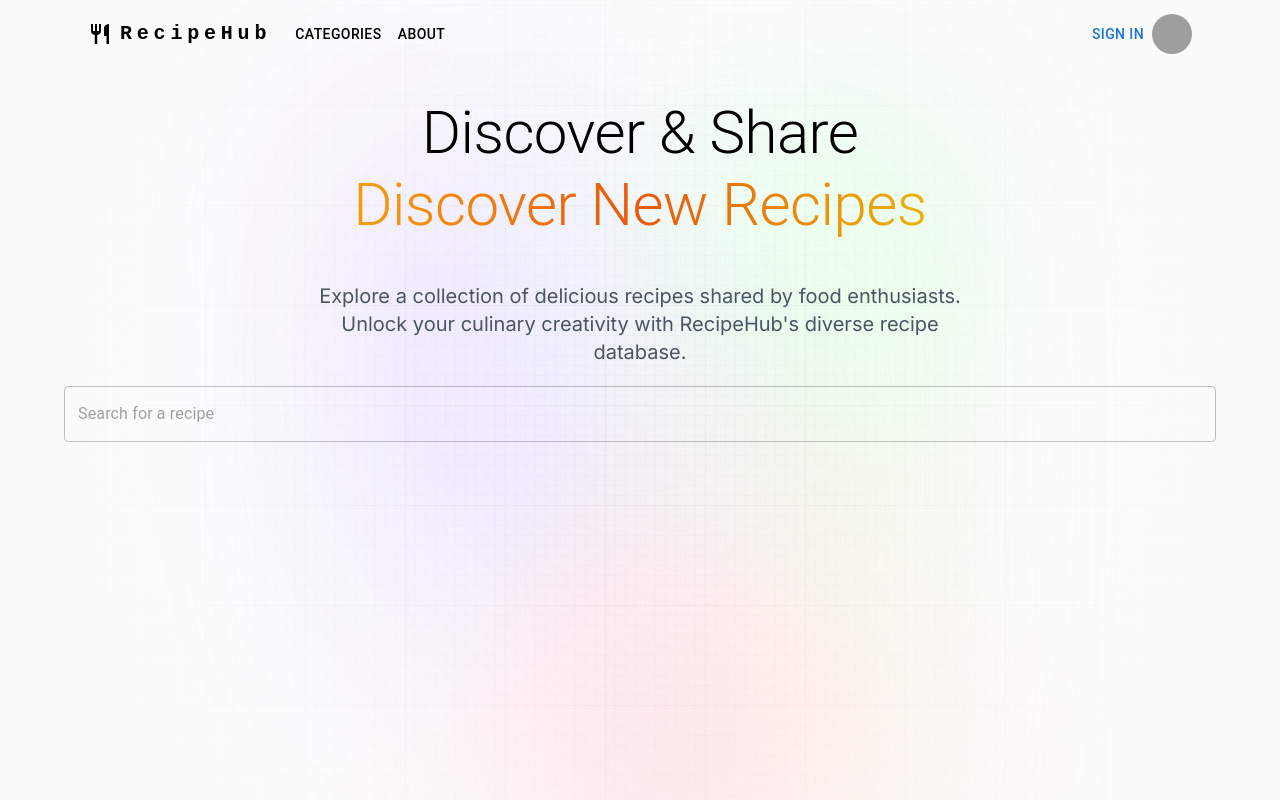
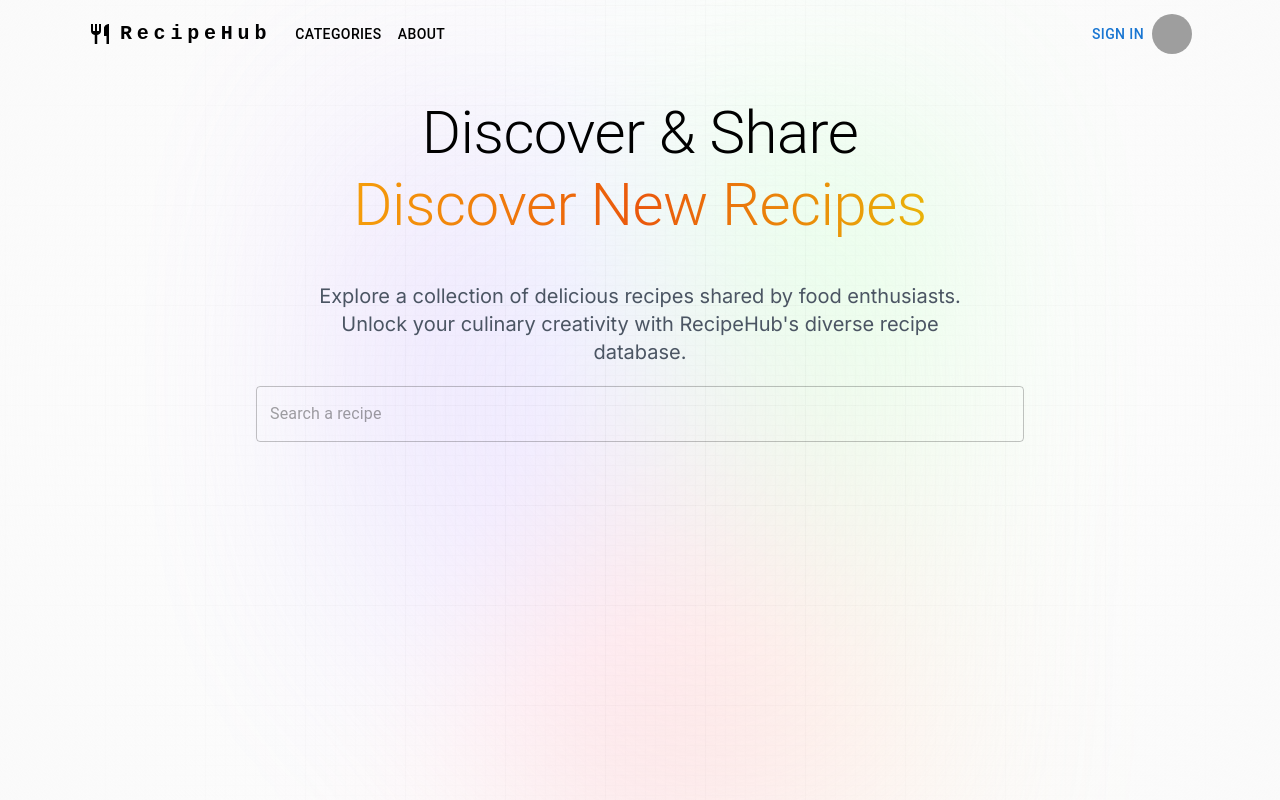
Before and after one commit to noor-ul-amin0/RecipeHub-client, a Next.js app: page / in a window 1280 px wide. Built offline with nearby package versions, Linux system fonts and the light colour scheme; grey boxes are pictures that could not be loaded.

Commit message:
reset search field width

```diff
--- a/components/SearchBox.js
+++ b/components/SearchBox.js
@@ -11,16 +11,13 @@ export default function SearchBox() {
   };
 
   return (
-    <form
-      onSubmit={handleSearch}
-      className="relative w-full flex-center w-3/5 mt-5"
-    >
+    <form onSubmit={handleSearch} className="relative flex-center w-4/6 mt-5">
       <TextField
         id="outlined-basic"
         fullWidth
         type="search"
         color="secondary"
-        placeholder="Search for a recipe"
+        placeholder="Search a recipe"
         required
         value={searchText}
         onChange={(e) => setSearchText(e.target.value)}
```
